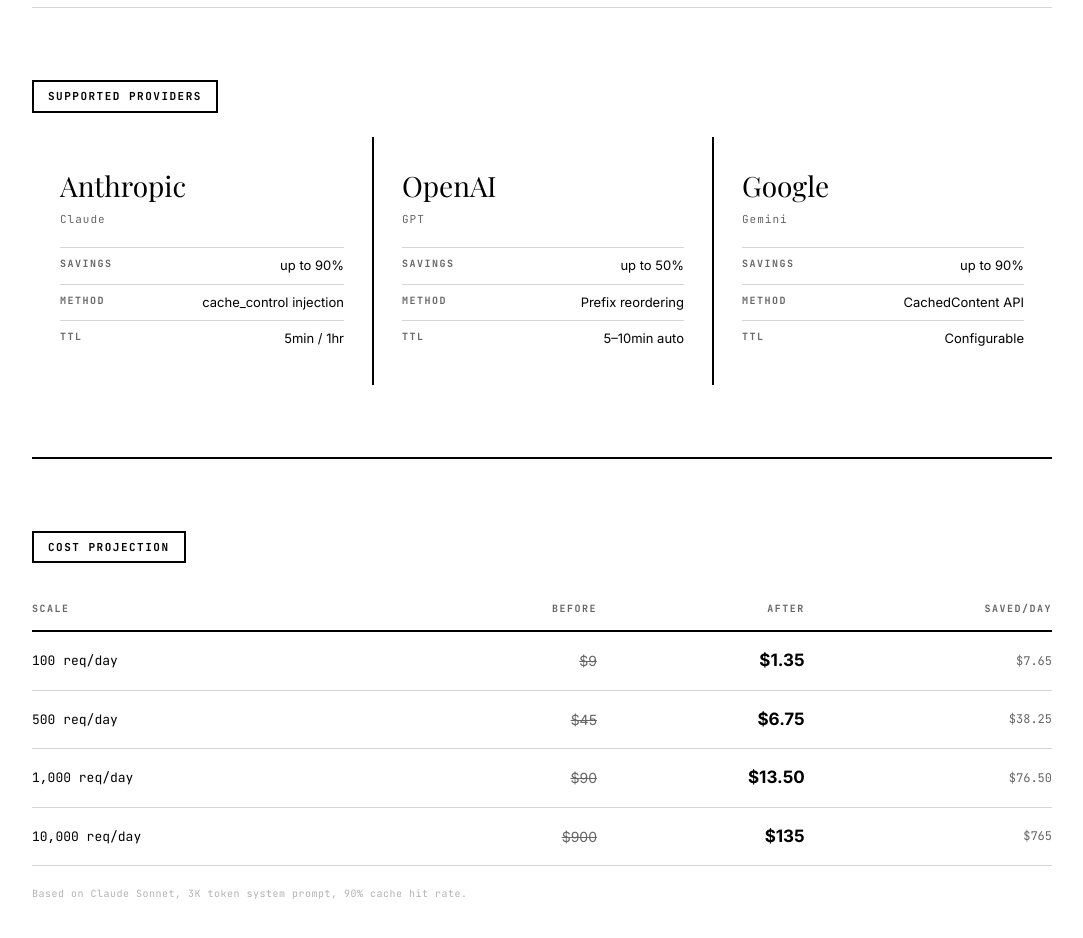
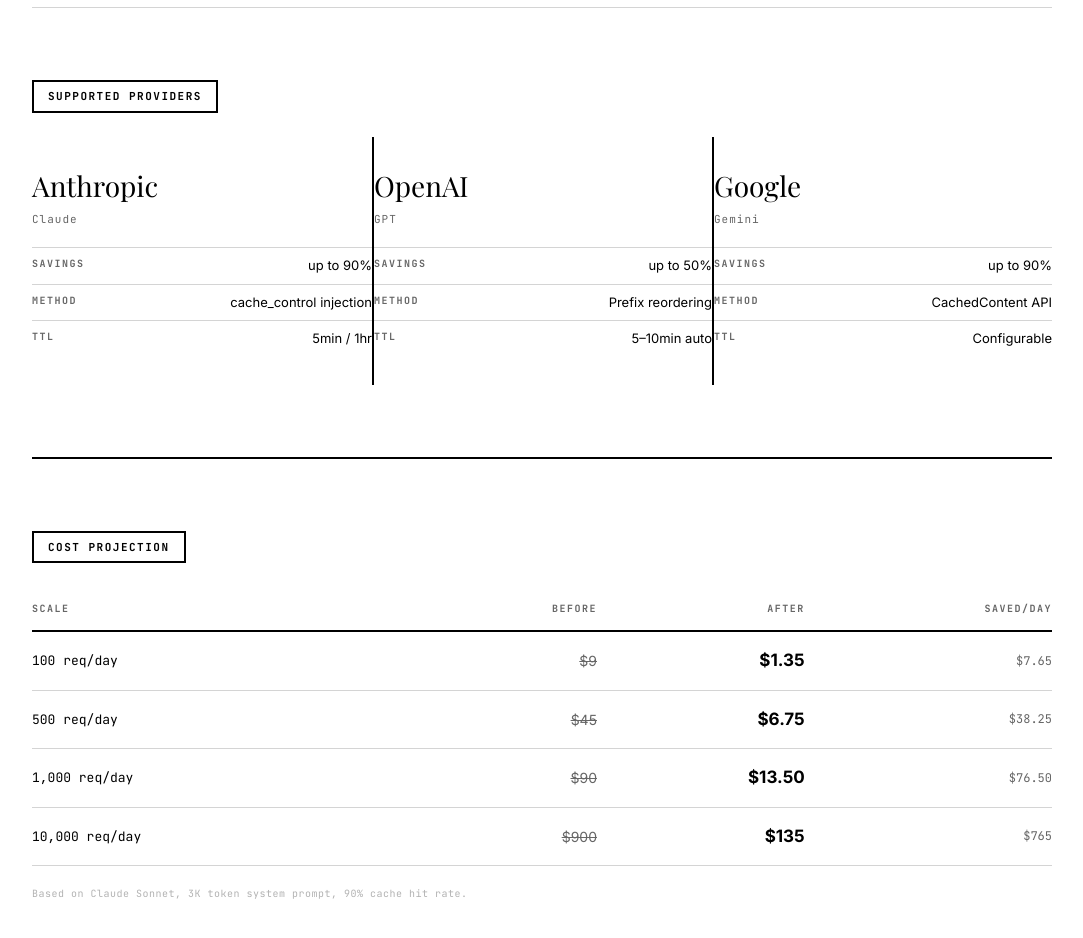
Before and after one commit to sahilempire/promptcache, a Next.js app in the folder website/: page / in a window 1280 px wide. Shown: the part 1860-2798 px from the top of the page, without its empty margins (98-1181 px from the left). Built offline with nearby package versions, Linux system fonts and the light colour scheme.

Commit message:
fix: alignment — nav, stats padding, provider cards, footer grid

```diff
--- a/website/app/page.tsx
+++ b/website/app/page.tsx
@@ -77,9 +77,7 @@
       <div style={{ borderTop: `3px solid ${ink}` }} />
       <nav style={{ padding: `0 ${px}px`, borderBottom: `1px solid ${hairline}` }}>
         <div style={{ maxWidth: maxW, margin: "0 auto", display: "flex", alignItems: "center", justifyContent: "space-between", height: 48 }}>
-          <div style={{ display: "flex", alignItems: "center", gap: 20 }}>
-            <span style={{ ...mono, fontSize: 13, fontWeight: 700, letterSpacing: "1px" }}>CACHELLM</span>
-          </div>
+          <span style={{ ...mono, fontSize: 13, fontWeight: 700, letterSpacing: "1px" }}>CACHELLM</span>
           <div style={{ display: "flex", alignItems: "center", gap: mobile ? 16 : 28 }}>
             {[
               { label: "GITHUB", href: "https://github.com/sahilempire/cachellm" },
@@ -134,7 +132,7 @@
               { label: "DEPENDENCIES", val: 0, suf: "", static: true },
               { label: "GZIPPED", val: 15, suf: "KB" },
             ].map((s, i) => (
-              <div key={i} style={{ paddingLeft: !mobile && i > 0 ? 28 : 0, borderLeft: !mobile && i > 0 ? `1px solid ${hairline}` : "none" }}>
+              <div key={i} style={{ paddingLeft: !mobile && i > 0 ? 28 : 0, paddingRight: !mobile && i < 3 ? 28 : 0, borderLeft: !mobile && i > 0 ? `1px solid ${hairline}` : "none" }}>
                 <div style={{ ...mono, fontSize: 10, fontWeight: 700, letterSpacing: "1.5px", color: gray, marginBottom: 8 }}>{s.label}</div>
                 <div style={{ ...serif, fontSize: mobile ? 38 : 48, fontWeight: 400, lineHeight: 1, color: ink }}>
                   {s.static ? "0" : <Counter end={s.val} delay={300 + i * 120} suffix={s.suf} />}
@@ -214,7 +212,9 @@
               { name: "Google", sub: "Gemini", savings: "90%", method: "CachedContent API", ttl: "Configurable" },
             ].map((p, i) => (
               <div key={i} style={{
-                padding: mobile ? "24px 0" : 28,
+                padding: mobile ? "24px 0" : "28px 32px",
+                paddingLeft: !mobile && i === 0 ? 0 : undefined,
+                paddingRight: !mobile && i === 2 ? 0 : undefined,
                 borderLeft: !mobile && i > 0 ? `2px solid ${ink}` : "none",
                 borderBottom: mobile && i < 2 ? `1px solid ${hairline}` : "none",
               }}>
@@ -288,7 +288,7 @@
       {/* ── FOOTER ── */}
       <footer style={{ padding: `0 ${px}px` }}>
         <div style={{ maxWidth: maxW, margin: "0 auto", padding: `${mobile ? 40 : 56}px 0` }}>
-          <div style={{ display: "grid", gridTemplateColumns: mobile ? "1fr" : "3fr 2fr 2fr 2fr", gap: mobile ? 28 : 48, alignItems: "start" }}>
+          <div style={{ display: "grid", gridTemplateColumns: mobile ? "1fr" : "1.5fr 1fr 1fr 1fr", gap: mobile ? 28 : 40, alignItems: "start" }}>
             <div>
               <div style={{ ...mono, fontSize: 12, fontWeight: 700, letterSpacing: "1.5px", marginBottom: 12 }}>CACHELLM</div>
               <p style={{ ...sans, color: gray, fontSize: 13, lineHeight: 1.7 }}>
```
